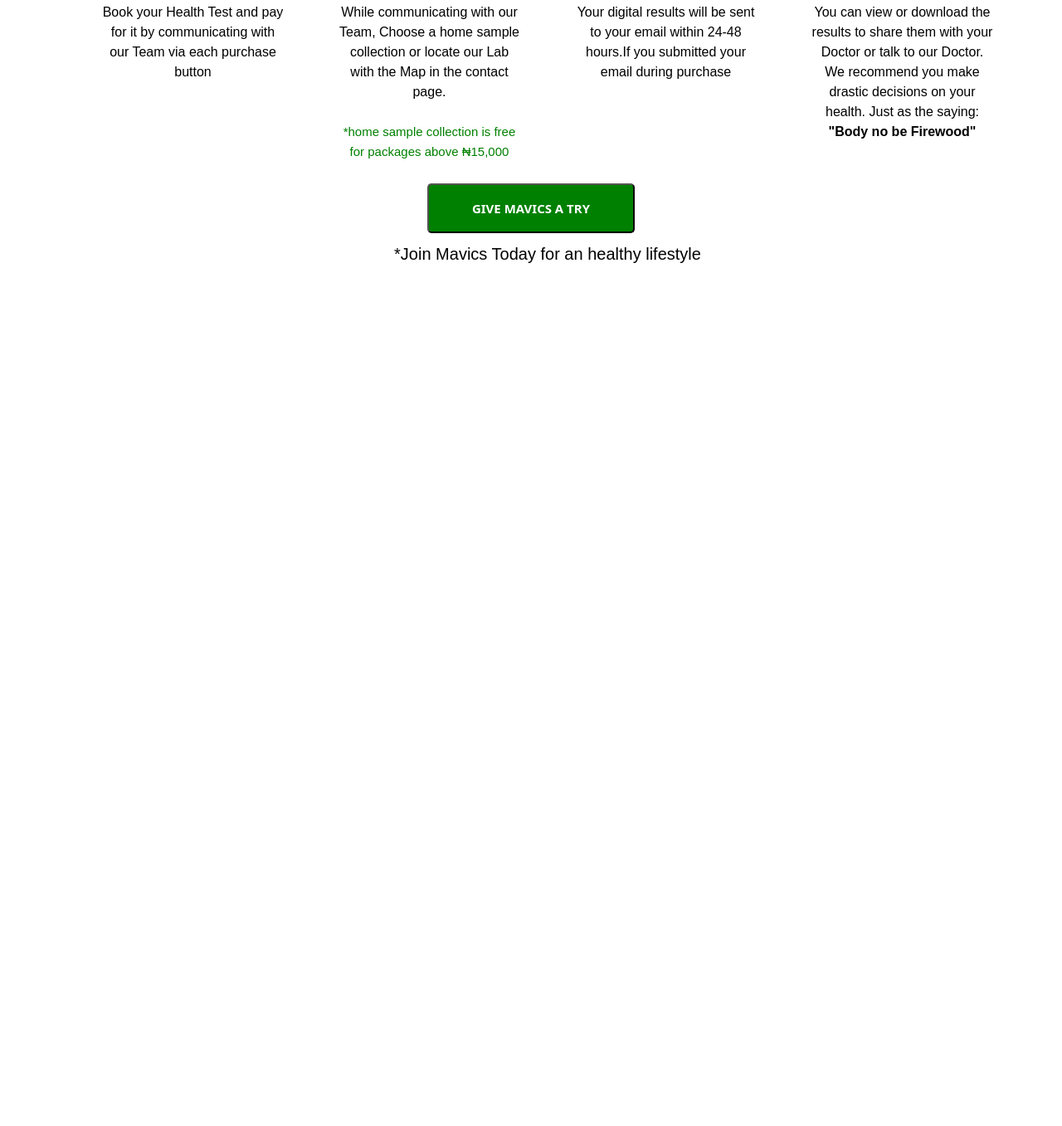
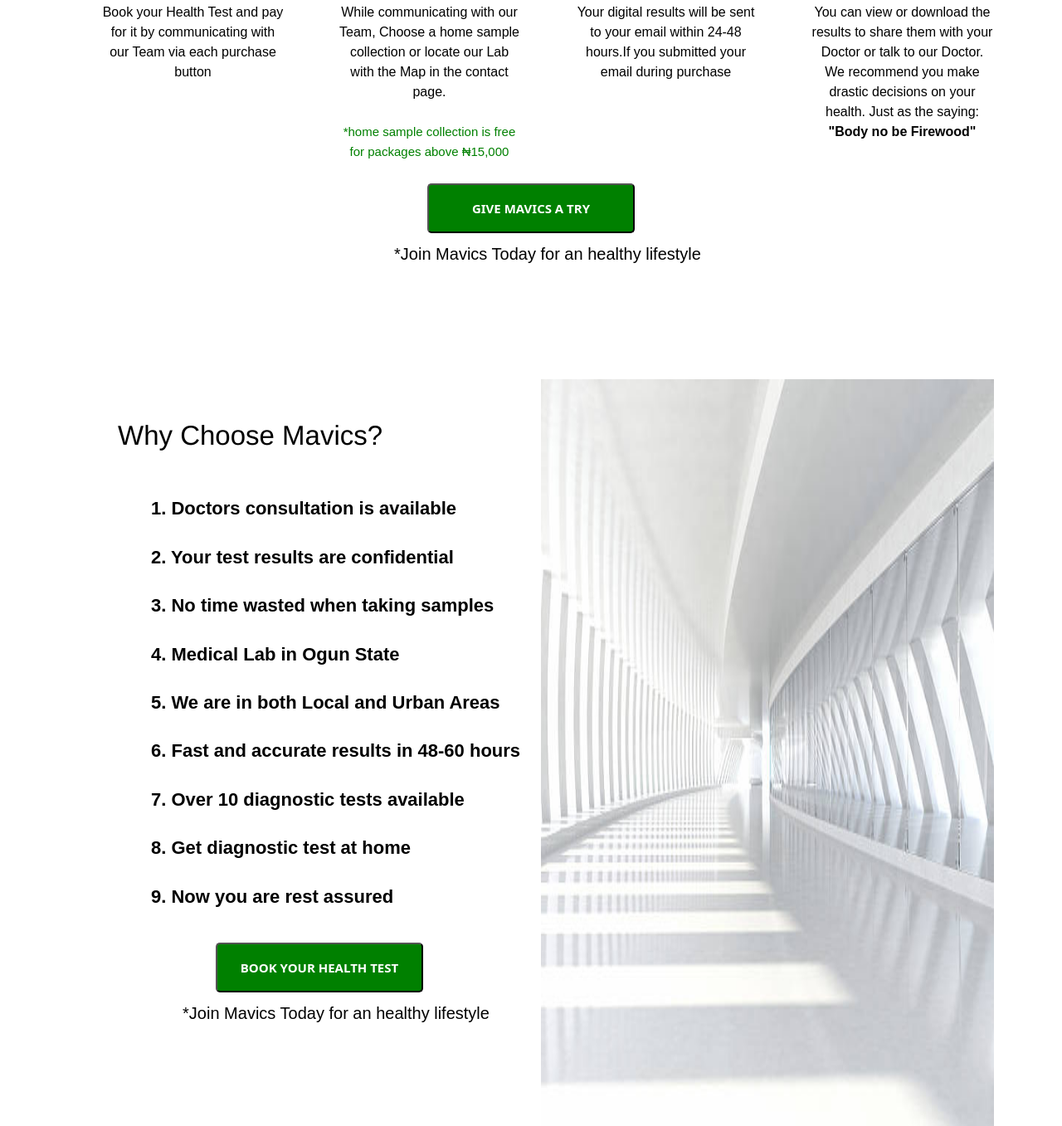
Before and after one commit to Emzzy241/Mavvic, a plain HTML site: page index.html in a window 1280 px wide. Shown: the part 5159-6516 px from the top of the page at 83% size. Before the commit the page ends 5496 px from the top, so only its background shows below. Drawn offline with Linux system fonts and the light colour scheme.

Commit message:
Done with the why choose us section

```diff
--- a/css/styles.css
+++ b/css/styles.css
@@ -372,6 +372,7 @@ button {
     font-family: Arial, Helvetica, sans-serif;
 }
 
+
 /* Styling the span section is our Services */
 #free{
     color: green;
@@ -409,3 +410,32 @@ button {
     font-weight: 500;
     font-family: Arial, Helvetica, sans-serif;
 }
+
+/* Styling the why choose us section  */
+
+.paye{
+    margin-left: 60px;
+}
+
+.paye h5{
+    color: black;
+    font-family: Arial, Helvetica, sans-serif;
+    font-weight: 550;
+    font-size: 22px;
+}
+.paye p{
+    color: black;
+    font-weight: 500;
+    font-family: Arial, Helvetica, sans-serif;
+}
+.paye h2{
+    color: black;
+    font-weight: 530;
+    font-family: 'Franklin Gothic Medium', 'Arial Narrow', Arial, sans-serif;
+    font-size: 33px;
+}
+.paye h6{
+    color: black;
+    font-weight: 600;
+    font-family: Arial, Helvetica, sans-serif;
+}
--- a/index.html
+++ b/index.html
@@ -403,7 +403,7 @@
             <br>
 
 
-            <div class="what">  <br>
+            <div class="what"> <br>
                 <button type="button"><span></span><a href="./index.html#description">WHAT WE DO</a></button>
 
             </div> <br>
@@ -643,6 +643,7 @@
 
     <br> <br> <br> <br>
 
+    <!-- Our services section  -->
     <div id="ourServices">
         <div class="pay">
             <h6>OUR DIAGNOSTIC PROCESS</h6>
@@ -667,7 +668,8 @@
                         <br>
                         <h5>Get Your Samples Taken</h5> <br>
                         <p>
-                            While communicating with our Team, Choose a  home sample collection or locate our Lab with the Map in the contact page.
+                            While communicating with our Team, Choose a home sample collection or locate our Lab with
+                            the Map in the contact page.
                             <br> <br>
                             <span id="free">*home sample collection is free for packages above ₦15,000 </span>
                         </p>
@@ -679,7 +681,8 @@
                         <br>
                         <h5>Get Your Results Online</h5> <br>
                         <p>
-                            Your digital results will be sent to your email within 24-48 hours.If you submitted your email during purchase
+                            Your digital results will be sent to your email within 24-48 hours.If you submitted your
+                            email during purchase
                         </p>
                     </div>
                 </div>
@@ -689,22 +692,60 @@
                         <br>
                         <h5>Take Actions on your Health</h5> <br>
                         <p>
-                            You can view or download the results to share them with your Doctor or talk to our Doctor. We recommend you make drastic decisions on your health. Just as the saying: <b>"Body no be Firewood"</b>
+                            You can view or download the results to share them with your Doctor or talk to our Doctor.
+                            We recommend you make drastic decisions on your health. Just as the saying: <b>"Body no be
+                                Firewood"</b>
                         </p>
                     </div>
                 </div>
 
                 <div class="try">
-                    <button type="button"><span> <a href="https://www.instagram.com/emmanuel.9944/">GIVE MAVICS A TRY</a></span></button>
+                    <button type="button"><span> <a href="https://www.instagram.com/emmanuel.9944/">GIVE MAVICS A
+                                TRY</a></span></button>
                     <p>*Join Mavics Today for an healthy lifestyle</p>
                 </div>
             </div>
         </div>
     </div>
 
+    <br> <br> <br> <br>
+
+    <div id="why">
+        <div class="container">
+            <div class="row">
+
+                <div class="col-md-6 col-sm-6 col-xs-6 col-lg-6">
+                    <div class="paye"> <br> <br> <br>
+                        <h2>Why Choose Mavics?</h2> <br> <br>
 
 
-    <script src="./js/bootstrap.bundle.min.js"></script>
+                        <h5>1. Doctors consultation is available</h5> <br>
+                        <h5>2. Your test results are confidential</h5> <br>
+                        <h5>3. No time wasted when taking samples</h5> <br>
+                        <h5>4. Medical Lab in Ogun State</h5> <br>
+                        <h5>5. We are in both Local and Urban Areas</h5> <br>
+                        <h5>6. Fast and accurate results in 48-60 hours</h5> <br>
+                        <h5>7. Over 10 diagnostic tests available</h5> <br>
+                        <h5>8. Get diagnostic test at home</h5> <br>
+                        <h5>9. Now you are rest assured </h5> <br>
+                        <div class="try">
+
+                            <button type="button"><span> <a href="https://www.instagram.com/emmanuel.9944/">BOOK YOUR HEALTH TEST</a></span></button>
+                    <p>*Join Mavics Today for an healthy lifestyle</p>
+                        </div>
+                    </div>
+
+                </div>
+
+                <div class="col-md-6 col-xs-6 col-sm-6 col-lg-6"> <br>
+                    <img src="./img/istockphoto-470731180-612x612.jpg" alt="Mavics" width="100%" height="900px"
+                        class="img-responsive">
+                </div>
+            </div>
+        </div>
+
+
+        <script src="./js/bootstrap.bundle.min.js"></script>
 </body>
 
 </html>
```
